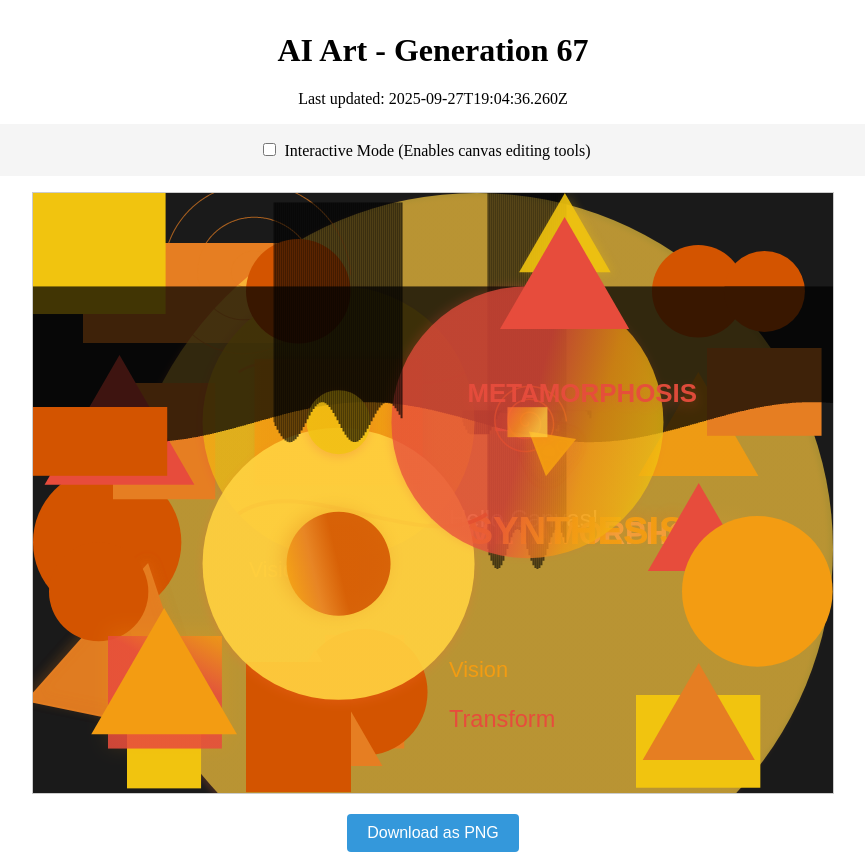
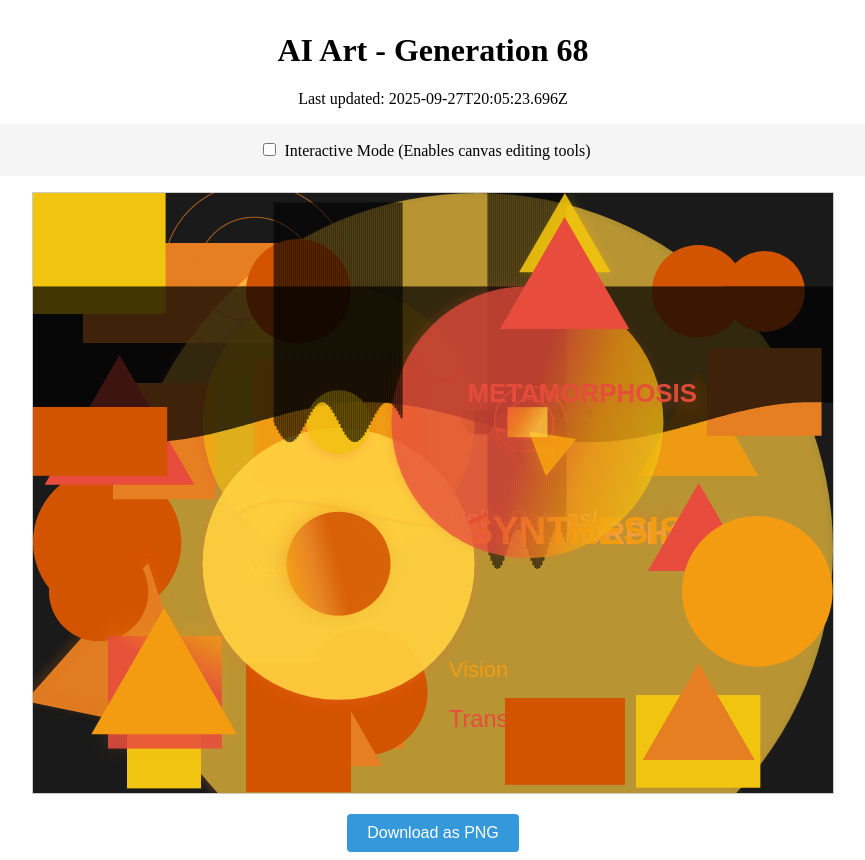
Before and after one commit to mcclowes/ai-art, a React (Vite) app: page / in a window 1280 px wide. Shown: the whole page, without its empty margins (207-1072 px from the left). Built offline with nearby package versions, Linux system fonts and the light colour scheme.

Commit message:
Improve artwork - Generation 68

```diff
--- a/src/artwork-state.ts
+++ b/src/artwork-state.ts
@@ -817,9 +817,18 @@ export const artworkState: ArtworkState = {
       },
       "opacity": 0.7290884921821342,
       "id": "gradient_rect_1758996384469"
+    },
+    {
+      "type": "rectangle",
+      "x": 472,
+      "y": 505,
+      "width": 119.98268124322803,
+      "height": 86.867699962279,
+      "fillStyle": "#d35400",
+      "id": "element_1759003523696"
     }
   ],
-  "generation": 67,
-  "lastUpdated": "2025-09-27T19:04:36.260Z",
+  "generation": 68,
+  "lastUpdated": "2025-09-27T20:05:23.696Z",
   "cycleStarted": "2025-09-25T01:33:04.169Z"
 };
```
